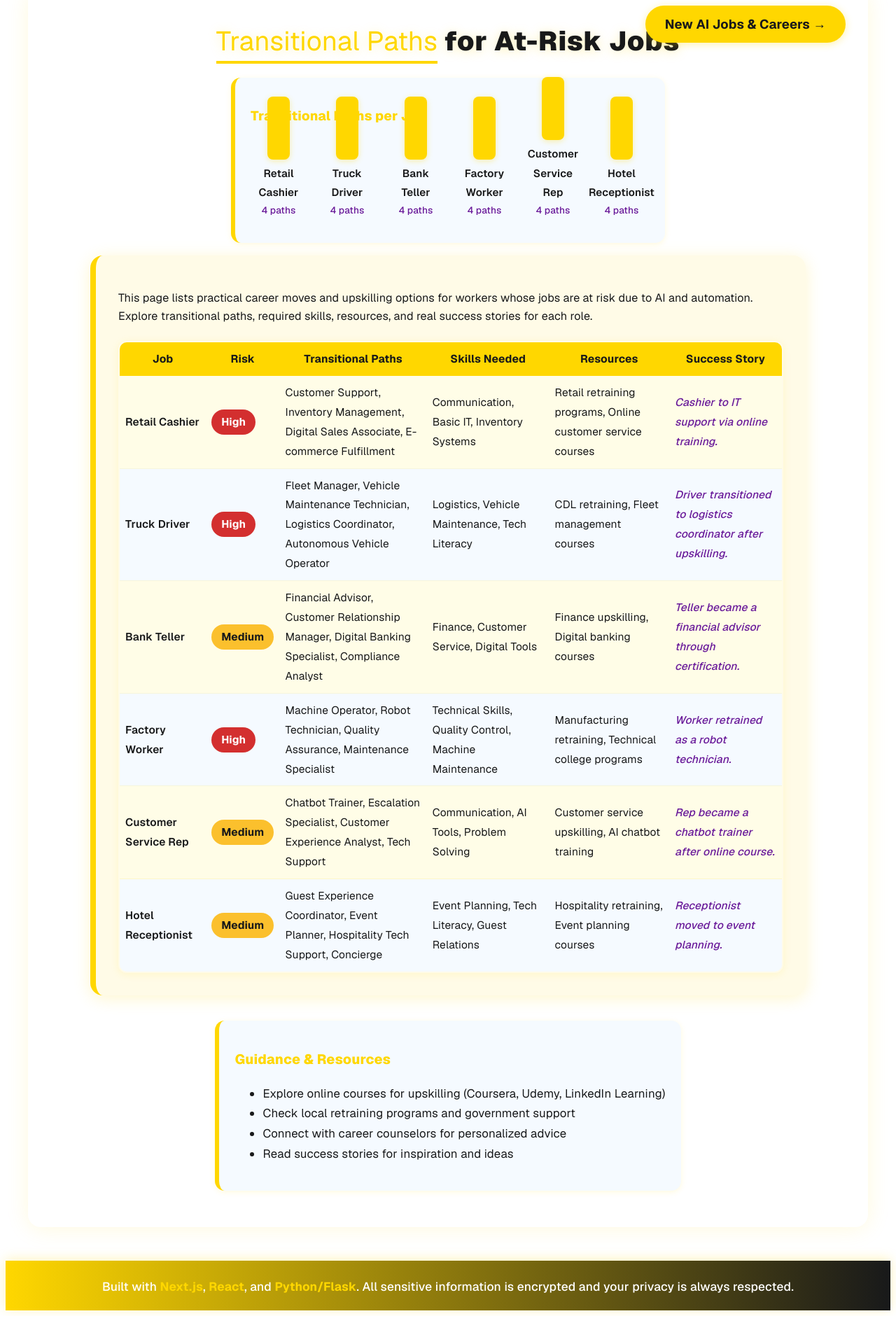
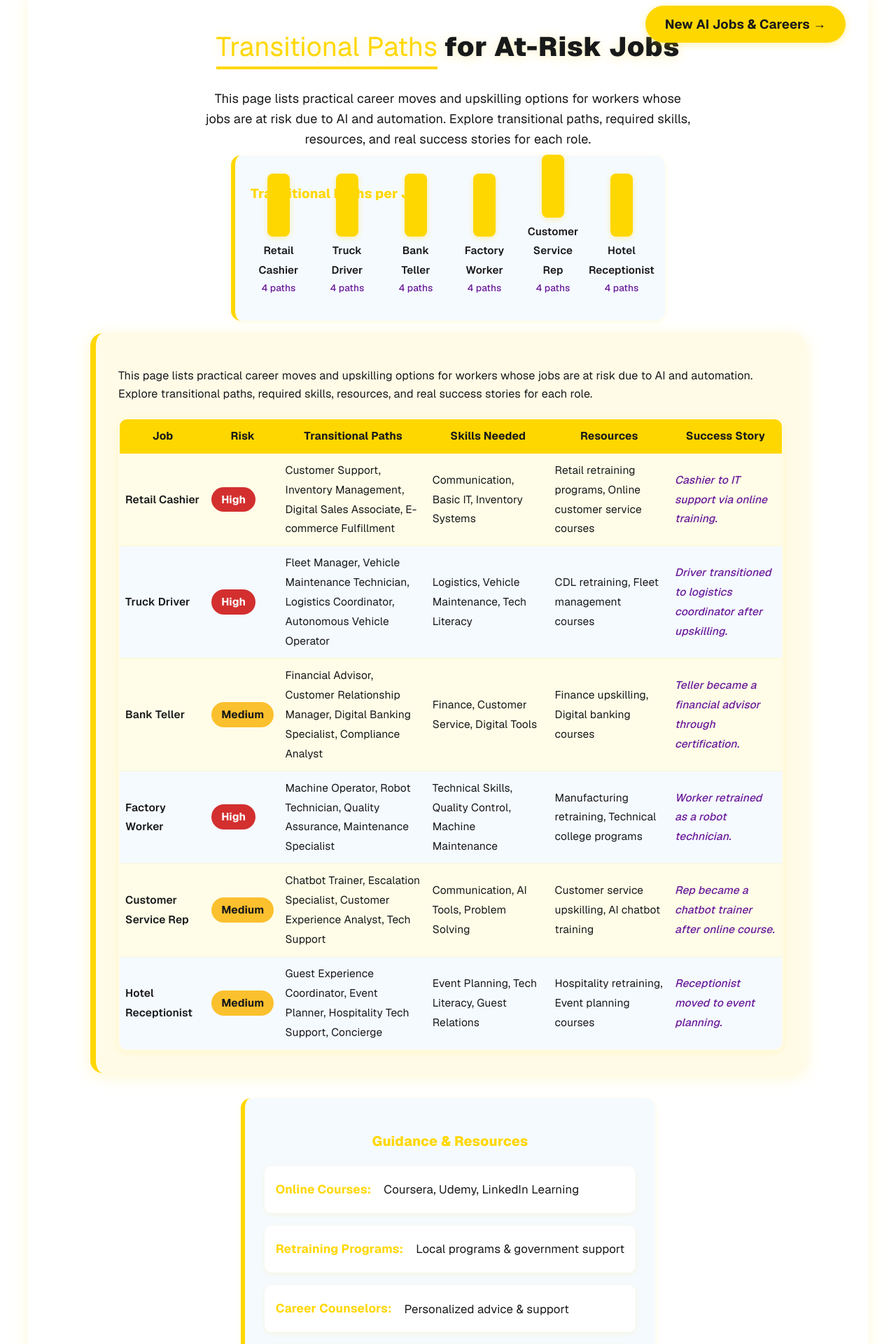
Before and after one commit to Shellzonit/auralis-sanctuary-, a Next.js app: page /transitional-paths in a window 1280 px wide. Shown: the part 60-1980 px from the top of the page at 70% size. Before the commit the page ends 1940 px from the top, so only its background shows below. Built offline with nearby package versions, Linux system fonts and the light colour scheme.

Commit message:
Move title above bar chart and reformat Guidance & Resources section into grid/card layout on Transitional Paths page

```diff
--- a/app/transitional-paths/page.tsx
+++ b/app/transitional-paths/page.tsx
@@ -57,9 +57,15 @@ export default function TransitionalPathsPage() {
     <main style={{ minHeight: "100vh", background: "#fff", fontFamily: "Inter, Arial, sans-serif", display: "flex", flexDirection: "column", alignItems: "center", padding: "0 1rem", position: 'relative' }}>
       {/* New AI Jobs Tab Button in Corner */}
       <a href="/new-ai-jobs" style={{position: 'absolute', top: 24, right: 32, zIndex: 20, padding: '10px 28px', background: '#ffd700', color: '#18191a', fontWeight: 700, borderRadius: 9999, boxShadow: '0 2px 12px #ffd70055', fontSize: '1.15rem', textDecoration: 'none', transition: 'all 0.2s', border: 'none'}} onMouseOver={e => {e.currentTarget.style.background='#F7F5F2';e.currentTarget.style.color='#2a1a4d';}} onMouseOut={e => {e.currentTarget.style.background='#ffd700';e.currentTarget.style.color='#18191a';}}>New AI Jobs & Careers &rarr;</a>
-      <h1 style={{ fontSize: "2.4rem", fontWeight: 900, color: "#18191a", margin: "40px 0 18px 0", textShadow: "0 2px 16px #ffd70044", letterSpacing: 1 }}>
-        <span style={{ color: '#ffd700', borderBottom: '4px solid #ffd700', paddingBottom: 4 }}>Transitional Paths</span> for At-Risk Jobs
-      </h1>
+      {/* Move title above bar chart for better hierarchy */}
+      <div style={{ width: '100%', display: 'flex', flexDirection: 'column', alignItems: 'center', marginTop: 48, marginBottom: 8 }}>
+        <h1 style={{ fontSize: "2.4rem", fontWeight: 900, color: "#18191a", margin: "0 0 8px 0", textShadow: "0 2px 16px #ffd70044", letterSpacing: 1 }}>
+          <span style={{ color: '#ffd700', borderBottom: '4px solid #ffd700', paddingBottom: 4 }}>Transitional Paths</span> for At-Risk Jobs
+        </h1>
+        <p style={{ color: "#18191a", fontSize: "1.13rem", marginBottom: 0, lineHeight: 1.6, maxWidth: 700, textAlign: 'center' }}>
+          This page lists practical career moves and upskilling options for workers whose jobs are at risk due to AI and automation. Explore transitional paths, required skills, resources, and real success stories for each role.
+        </p>
+      </div>
       {/* Bar Chart for Transitional Paths per Job */}
       <section style={{ maxWidth: 950, marginBottom: 18, background: '#f5faff', borderRadius: 14, padding: 22, boxShadow: '0 2px 8px #ffd70022', borderLeft: '6px solid #ffd700' }}>
         <h2 style={{ color: '#ffd700', fontSize: '1.18rem', marginBottom: 10, fontWeight: 800 }}>Transitional Paths per Job</h2>
@@ -130,14 +136,26 @@ export default function TransitionalPathsPage() {
           </tbody>
         </table>
       </section>
-      <section style={{ maxWidth: 950, marginBottom: 28, background: "#f5faff", borderRadius: 14, padding: 22, boxShadow: "0 2px 8px #ffd70022", borderLeft: '6px solid #ffd700' }}>
-        <h2 style={{ color: "#ffd700", fontSize: "1.22rem", marginBottom: 10, fontWeight: 800 }}>Guidance & Resources</h2>
-        <ul style={{ color: "#18191a", fontSize: "1.05rem", lineHeight: 1.7 }}>
-          <li>Explore online courses for upskilling (Coursera, Udemy, LinkedIn Learning)</li>
-          <li>Check local retraining programs and government support</li>
-          <li>Connect with career counselors for personalized advice</li>
-          <li>Read success stories for inspiration and ideas</li>
-        </ul>
+      <section style={{ maxWidth: 950, marginBottom: 28, background: "#f5faff", borderRadius: 14, padding: 28, boxShadow: "0 2px 8px #ffd70022", borderLeft: '6px solid #ffd700', display: 'flex', flexDirection: 'column', alignItems: 'center' }}>
+        <h2 style={{ color: "#ffd700", fontSize: "1.22rem", marginBottom: 18, fontWeight: 800, textAlign: 'center' }}>Guidance & Resources</h2>
+        <div style={{ display: 'grid', gridTemplateColumns: 'repeat(auto-fit, minmax(260px, 1fr))', gap: 18, width: '100%' }}>
+          <div style={{ background: '#fff', borderRadius: 10, boxShadow: '0 2px 8px #ffd70022', padding: '18px 16px', display: 'flex', alignItems: 'center', gap: 10 }}>
+            <span style={{ color: '#ffd700', fontWeight: 700, fontSize: '1.08rem', marginRight: 8 }}>Online Courses:</span>
+            <span style={{ color: '#18191a', fontSize: '1.05rem' }}>Coursera, Udemy, LinkedIn Learning</span>
+          </div>
+          <div style={{ background: '#fff', borderRadius: 10, boxShadow: '0 2px 8px #ffd70022', padding: '18px 16px', display: 'flex', alignItems: 'center', gap: 10 }}>
+            <span style={{ color: '#ffd700', fontWeight: 700, fontSize: '1.08rem', marginRight: 8 }}>Retraining Programs:</span>
+            <span style={{ color: '#18191a', fontSize: '1.05rem' }}>Local programs & government support</span>
+          </div>
+          <div style={{ background: '#fff', borderRadius: 10, boxShadow: '0 2px 8px #ffd70022', padding: '18px 16px', display: 'flex', alignItems: 'center', gap: 10 }}>
+            <span style={{ color: '#ffd700', fontWeight: 700, fontSize: '1.08rem', marginRight: 8 }}>Career Counselors:</span>
+            <span style={{ color: '#18191a', fontSize: '1.05rem' }}>Personalized advice & support</span>
+          </div>
+          <div style={{ background: '#fff', borderRadius: 10, boxShadow: '0 2px 8px #ffd70022', padding: '18px 16px', display: 'flex', alignItems: 'center', gap: 10 }}>
+            <span style={{ color: '#ffd700', fontWeight: 700, fontSize: '1.08rem', marginRight: 8 }}>Success Stories:</span>
+            <span style={{ color: '#18191a', fontSize: '1.05rem' }}>Inspiration & ideas from real transitions</span>
+          </div>
+        </div>
       </section>
     </main>
   );
```
